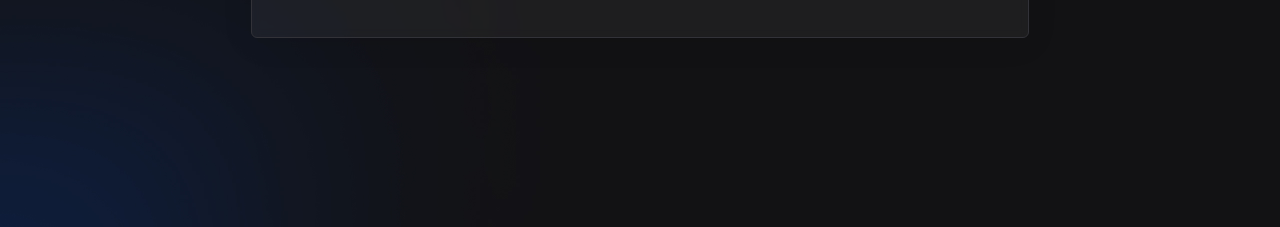
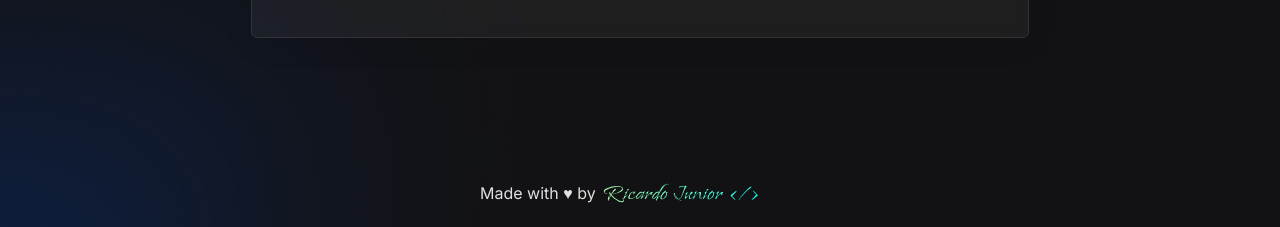
Before and after one commit to ricardodev10/cardpayment, a website built with Vite: page index.html in a window 1280 px wide. Shown: the part 573-800 px from the top of the page. Built offline with nearby package versions, Linux system fonts and the light colour scheme.

Commit message:
:sparkles: feat: add footer

```diff
--- a/index.html
+++ b/index.html
@@ -85,6 +85,15 @@
       </form>
     </div>
 
+    <footer>
+      <p>
+        Made with &#9829; by
+        <a href="https://github.com/ricardodev10" target="_blank"
+          ><img src="/logo-ricardo-junior.svg" alt="logo Ricardo Junior"
+        /></a>
+      </p>
+    </footer>
+
     <script type="module" src="/src/main.js"></script>
   </body>
 </html>
--- a/src/css/base.css
+++ b/src/css/base.css
@@ -55,3 +55,16 @@ body {
   display: flex;
   align-items: center;
 }
+
+footer {
+  position: fixed;
+  bottom: 2rem;
+  left: 50%;
+  transform: translateX(-50%);
+  min-width: 32rem;
+}
+
+footer p {
+  display: flex;
+  gap: 0.7rem;
+}
```
Also changed, not shown: public/logo-ricardo-junior.svg (added).
